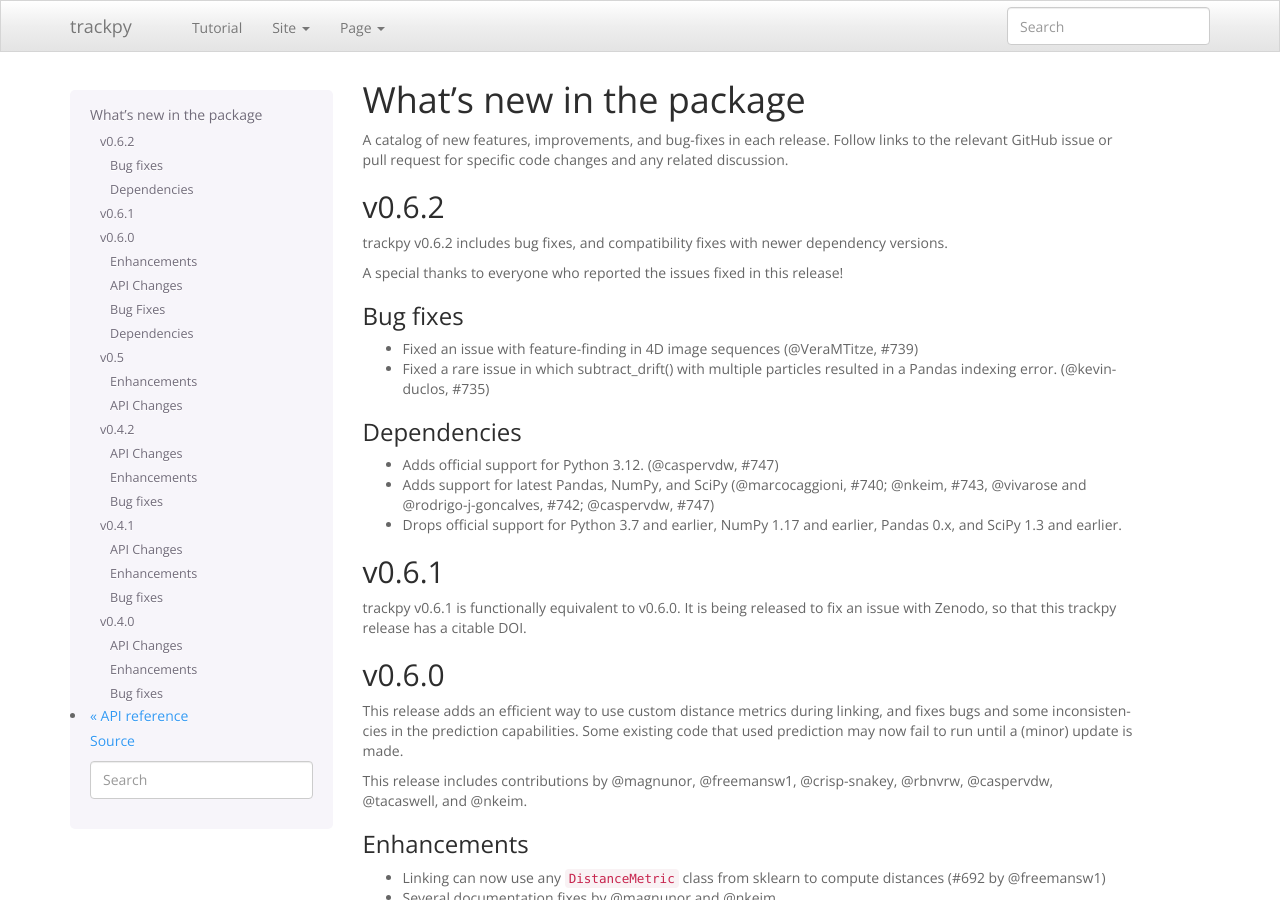
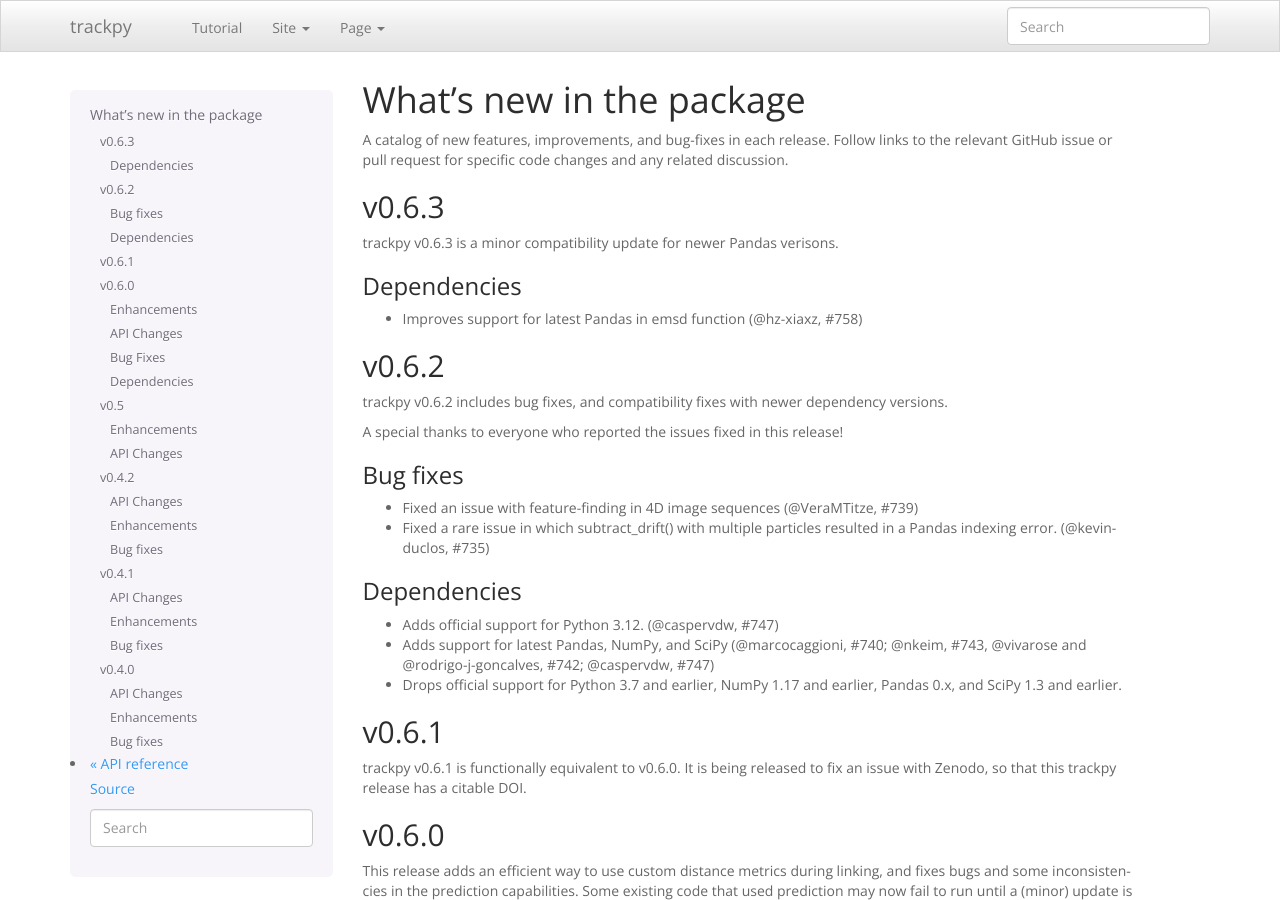
Before and after one commit to soft-matter/trackpy, a Sphinx documentation site: the page built from doc/whatsnew.rst, in a window 1280 px wide and 900 px high. Built offline with Sphinx 7.4.7, drawn with Linux system fonts in a browser that asks for light colours; pages that are not in the unit, such as notebooks, are missing from menus; the version number could not be read and is left out.

Commit message:
RLS: Add release notes for v0.6.3

```diff
--- a/doc/releases/v0.6.txt
+++ b/doc/releases/v0.6.txt
@@ -1,3 +1,13 @@
+v0.6.3
+------
+
+trackpy v0.6.3 is a minor compatibility update for newer Pandas verisons.
+
+Dependencies
+~~~~~~~~~~~~
+- Improves support for latest Pandas in emsd function (@hz-xiaxz, #758)
+
+
 v0.6.2
 ------
 
```
